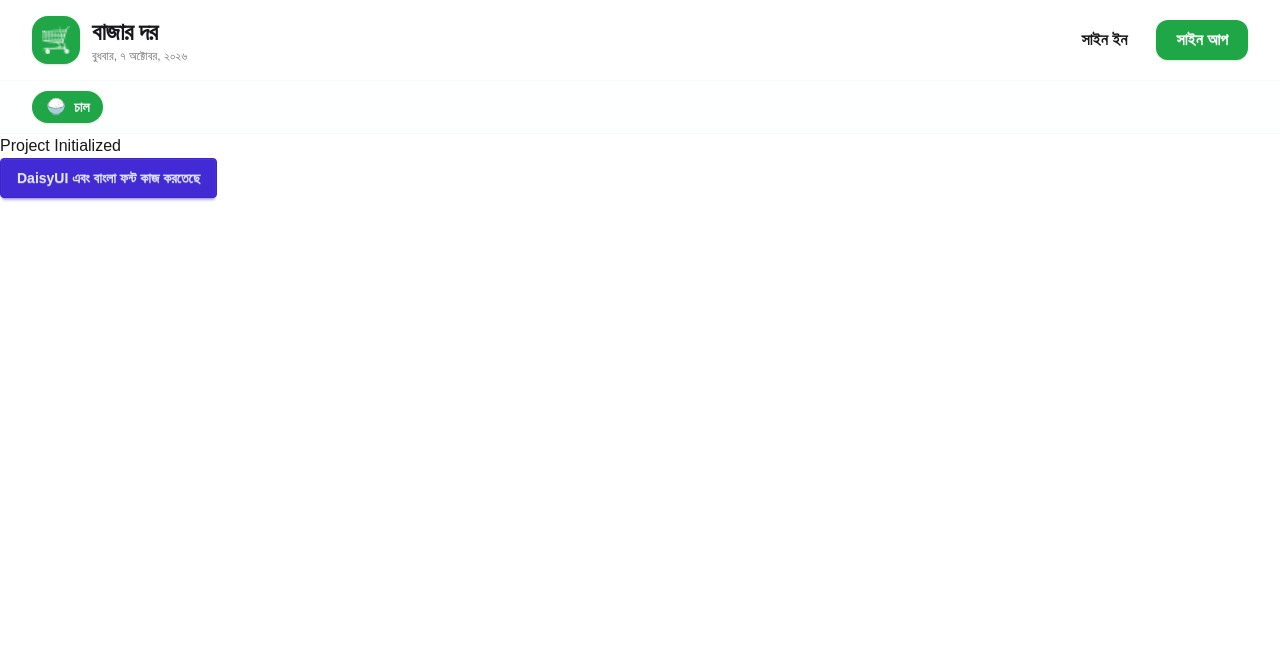
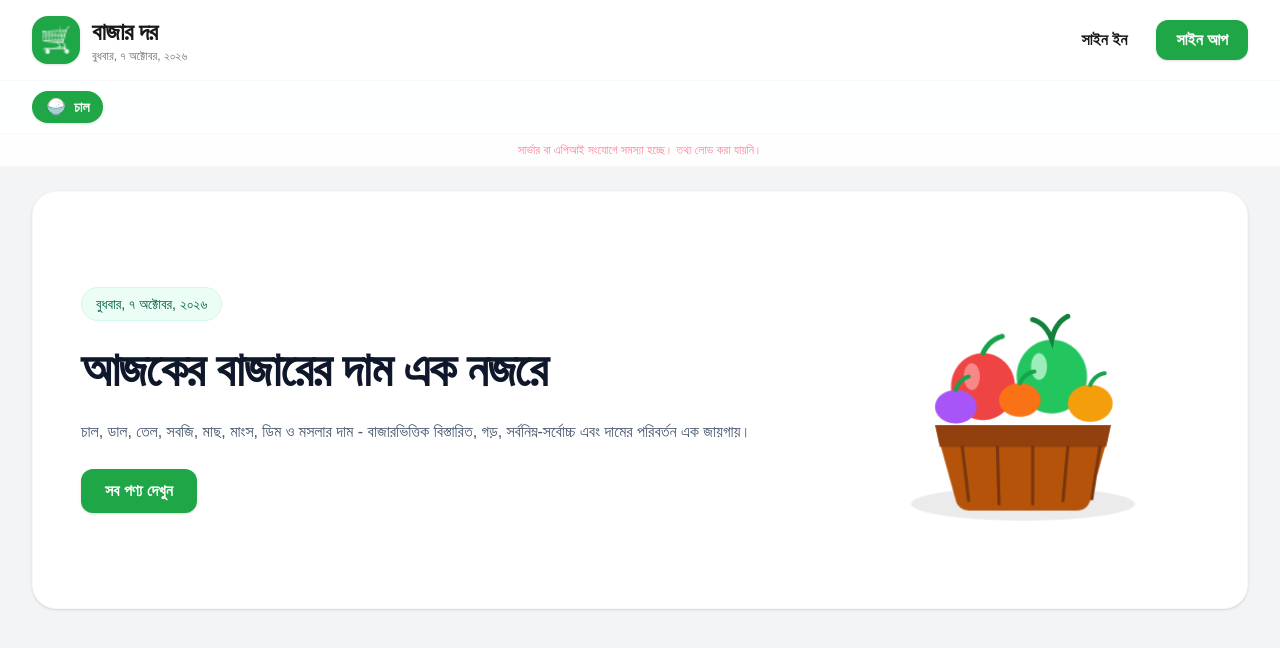
Before and after one commit to mrrakib5007/bazar-dor-app, a Next.js app: page / in a window 1280 px wide. Shown: the top 648 px of the page. Built offline with nearby package versions, Linux system fonts and the light colour scheme; no server answers; a web font is replaced by a local one.

Commit message:
Banner Section Added

```diff
--- a/package.json
+++ b/package.json
@@ -12,6 +12,7 @@
     "next": "16.4.0",
     "react": "19.3.0",
     "react-dom": "19.3.0",
+    "react-fast-marquee": "^1.6.5",
     "react-hot-toast": "^2.6.1",
     "react-icons": "^5.7.0"
   },
--- a/src/app/layout.jsx
+++ b/src/app/layout.jsx
@@ -1,6 +1,7 @@
 import { Anek_Bangla } from "next/font/google";
 import "./globals.css";
-import Navbar from "@/components/Navbar";
+import Navbar from "@/components/Shared/Navbar";
+import PriceMarquee from "@/components/Shared/PriceMarquee";
 
 const anekBangla = Anek_Bangla({
   subsets: ["bengali", "latin"],
@@ -18,8 +19,9 @@ export default function RootLayout({ children }) {
       lang="bn"
       className={`${anekBangla.variable} h-full antialiased`}
     >
-      <body className="min-h-full flex flex-col font-sans">
+      <body className="min-h-full flex flex-col font-sans bg-gray-100">
         <Navbar />
+        <PriceMarquee />
         <main className="flex-1">{children}</main>
       </body>
     </html>
--- /dev/null
+++ b/src/app/loading.jsx
@@ -0,0 +1,33 @@
+import React from "react";
+
+export default function Loading() {
+  return (
+    <div className="w-full max-w-7xl mx-auto px-4 sm:px-6 lg:px-8 py-6">
+      <div className="relative overflow-hidden rounded-3xl border border-base-200 bg-white p-6 sm:p-10 lg:p-12 shadow-sm animate-pulse">
+        <div className="grid grid-cols-1 md:grid-cols-12 gap-8 items-center">
+          <div className="md:col-span-7 lg:col-span-8 space-y-4">
+            <div className="h-7 w-40 rounded-full bg-base-200" />
+
+            <div className="space-y-2.5 pt-1">
+              <div className="h-10 sm:h-12 w-3/4 rounded-xl bg-base-200" />
+              <div className="h-10 sm:h-12 w-1/2 rounded-xl bg-base-200" />
+            </div>
+
+            <div className="space-y-2 pt-2 max-w-2xl">
+              <div className="h-4 w-full rounded bg-base-200" />
+              <div className="h-4 w-5/6 rounded bg-base-200" />
+            </div>
+
+            <div className="pt-4">
+              <div className="h-11 w-36 rounded-xl bg-base-200" />
+            </div>
+          </div>
+
+          <div className="md:col-span-5 lg:col-span-4 flex justify-center items-center">
+            <div className="w-56 h-56 sm:w-72 sm:h-72 lg:w-80 lg:h-80 rounded-2xl bg-base-200/80" />
+          </div>
+        </div>
+      </div>
+    </div>
+  );
+}
--- a/src/app/page.jsx
+++ b/src/app/page.jsx
@@ -1,9 +1,9 @@
+import Banner from "@/components/Home/Banner";
 
 export default function Home() {
   return (
     <div>
-      <h1>Project Initialized </h1>
-      <button className="btn btn-primary">DaisyUI এবং বাংলা ফন্ট কাজ করতেছে</button>
+      <Banner />
     </div>
   );
 }
--- /dev/null
+++ b/src/components/Home/Banner.jsx
@@ -0,0 +1,71 @@
+"use client";
+
+import React, { useSyncExternalStore } from "react";
+import Image from "next/image";
+import Link from "next/link";
+
+const subscribe = () => () => {};
+
+const getBanglaDate = () => {
+  return new Intl.DateTimeFormat("bn-BD", {
+    weekday: "long",
+    day: "numeric",
+    month: "long",
+    year: "numeric",
+    timeZone: "Asia/Dhaka",
+  }).format(new Date());
+};
+
+const Banner = () => {
+  const currentDate = useSyncExternalStore(
+    subscribe,
+    getBanglaDate,
+    () => ""
+  );
+
+  return (
+    <section className="w-full max-w-7xl mx-auto px-4 sm:px-6 lg:px-8 py-6">
+      <div className="relative overflow-hidden rounded-3xl border border-base-200 bg-white p-6 sm:p-10 lg:p-12 shadow-sm">
+        <div className="grid grid-cols-1 md:grid-cols-12 gap-8 items-center">
+          <div className="md:col-span-7 lg:col-span-8 space-y-4">
+            <div className="inline-flex items-center gap-2 px-3.5 py-1.5 rounded-full bg-emerald-50 text-emerald-800 text-xs sm:text-sm font-medium border border-emerald-100 min-h-7">
+              <span>{currentDate}</span>
+            </div>
+
+            <h1 className="text-3xl sm:text-4xl lg:text-5xl font-black text-slate-900 tracking-tight leading-tight sm:leading-snug">
+              আজকের বাজারের দাম এক নজরে
+            </h1>
+
+            <p className="text-slate-600 text-sm sm:text-base leading-relaxed max-w-2xl font-normal">
+              চাল, ডাল, তেল, সবজি, মাছ, মাংস, ডিম ও মসলার দাম - বাজারভিত্তিক বিস্তারিত, গড়, সর্বনিম্ন-সর্বোচ্চ এবং দামের পরিবর্তন এক জায়গায়।
+            </p>
+
+            <div className="pt-2">
+              <Link
+                href="#সব-পণ্য"
+                className="inline-flex items-center justify-center px-6 py-2.5 rounded-xl bg-(--primary) hover:opacity-90 text-white font-semibold text-sm sm:text-base shadow-sm transition-all active:scale-95"
+              >
+                সব পণ্য দেখুন
+              </Link>
+            </div>
+          </div>
+
+          <div className="md:col-span-5 lg:col-span-4 flex justify-center items-center">
+            <div className="relative w-56 h-56 sm:w-72 sm:h-72 lg:w-80 lg:h-80 select-none">
+              <Image
+                src="/bazar-hero.png"
+                alt="বাজার দর বাস্কেট"
+                fill
+                priority
+                className="object-contain"
+                sizes="(max-width: 768px) 224px, (max-width: 1024px) 288px, 320px"
+              />
+            </div>
+          </div>
+        </div>
+      </div>
+    </section>
+  );
+};
+
+export default Banner;
--- /dev/null
+++ b/src/components/Shared/PriceMarquee.jsx
@@ -0,0 +1,117 @@
+"use client";
+
+import React, { useEffect, useState } from "react";
+import Marquee from "react-fast-marquee";
+import { FaCaretDown, FaCaretUp } from "react-icons/fa6";
+
+const toBanglaNumber = (num) => {
+  const bnDigits = ["০", "১", "২", "৩", "৪", "৫", "৬", "৭", "৮", "৯"];
+  return String(num)
+    .replace(/\d/g, (d) => bnDigits[d]);
+};
+
+const getUnitName = (unit) => {
+  const units = {
+    kg: "কেজি",
+    litre: "লিটার",
+    dozen: "ডজন",
+    piece: "পিস",
+  };
+  return units[unit] || unit;
+};
+
+const PriceMarquee = () => {
+  const [products, setProducts] = useState([]);
+  const [hasError, setHasError] = useState(false);
+  const [isLoading, setIsLoading] = useState(true);
+
+  useEffect(() => {
+    const fetchPrices = async () => {
+      try {
+        const res = await fetch(
+          "https://api.api-store.workers.dev/api/bazardor/products"
+        );
+        if (!res.ok) {
+          throw new Error("Failed to fetch");
+        }
+        const data = await res.json();
+
+        const filtered = Array.isArray(data)
+          ? data.filter((item) => {
+              const dir = item.change?.dir;
+              const pct = Number(item.change?.pct);
+              return (dir === "up" || dir === "down") && dir !== "flat" && Math.abs(pct) > 0;
+            })
+          : [];
+
+        setProducts(filtered);
+      } catch (error) {
+        setHasError(true);
+      } finally {
+        setIsLoading(false);
+      }
+    };
+
+    fetchPrices();
+  }, []);
+
+  if (hasError) {
+    return (
+      <div className="w-full bg-base-100/90 border-b border-base-200 py-2 px-4 text-center">
+        <p className="text-xs text-error/80 font-medium">
+          সার্ভার বা এপিআই সংযোগে সমস্যা হচ্ছে। তথ্য লোড করা যায়নি।
+        </p>
+      </div>
+    );
+  }
+
+  if (isLoading || products.length === 0) {
+    return null;
+  }
+
+  return (
+    <div className="w-full bg-base-100/90 border-b border-base-200 py-2.5 overflow-hidden text-sm">
+      <Marquee pauseOnHover={true} speed={100} gradient={false}>
+        {products.map((item) => {
+          const isUp = item.change?.dir === "up";
+          const isDown = item.change?.dir === "down";
+
+          if (!isUp && !isDown) return null;
+
+          const pctVal = Math.abs(Number(item.change?.pct) || 0).toFixed(1);
+
+          return (
+            <div
+              key={item.id}
+              className="inline-flex items-center gap-2 px-5 border-r border-base-200/90 whitespace-nowrap"
+            >
+              <span className="text-base select-none">{item.image}</span>
+              <span className="font-medium text-base-content/90">
+                {item.nameBn}
+              </span>
+              <span className="font-semibold text-base-content">
+                {toBanglaNumber(item.today)} টাকা/{getUnitName(item.unit)}
+              </span>
+
+              {isUp && (
+                <span className="inline-flex items-center gap-0.5 text-error font-medium">
+                  <FaCaretUp className="text-xl" />
+                  <span>{toBanglaNumber(pctVal)}%</span>
+                </span>
+              )}
+
+              {isDown && (
+                <span className="inline-flex items-center gap-0.5 text-emerald-600 font-medium">
+                  <FaCaretDown className="text-xl" />
+                  <span>{toBanglaNumber(pctVal)}%</span>
+                </span>
+              )}
+            </div>
+          );
+        })}
+      </Marquee>
+    </div>
+  );
+};
+
+export default PriceMarquee;
```
Also changed, not shown: src/components/Shared/Navbar.jsx (renamed from src/components/Navbar.jsx), 1 other file (tests, documents, lock files or other folders).
